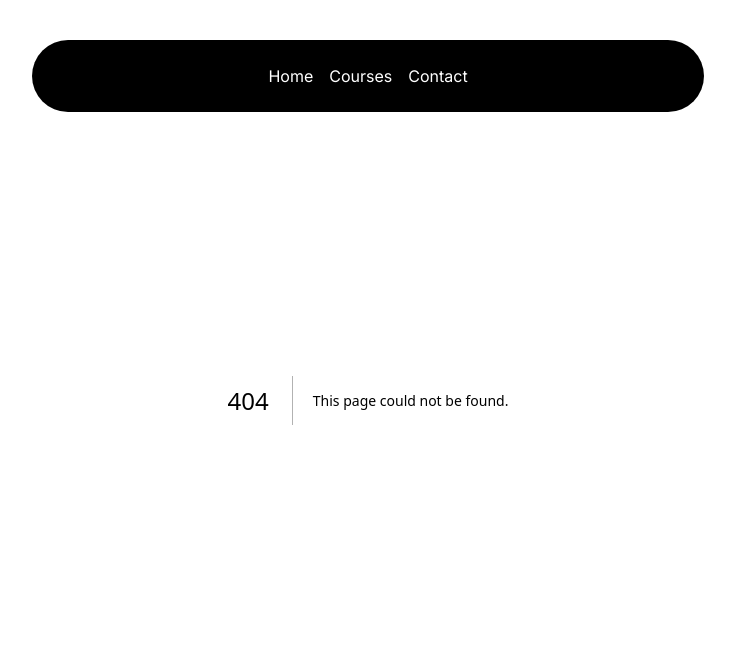
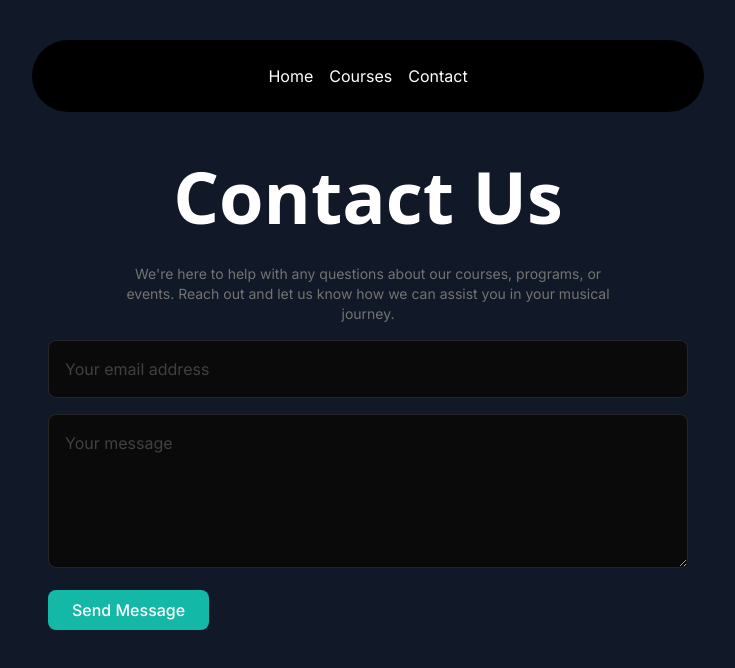
Before and after one commit to tonmoy-dev/music-school, a Next.js app: page /contact in a window 1280 px wide. Before the commit this address had no page. Shown: the top 668 px of the page, without its empty margins (272-1007 px from the left). Built offline with nearby package versions, Linux system fonts and the light colour scheme.

Commit message:
feat: Add contact us page

```diff
--- /dev/null
+++ b/src/app/contact/page.tsx
@@ -0,0 +1,61 @@
+"use client";
+import { useState } from "react";
+
+export default function ContactPage() {
+  const [email, setEmail] = useState("");
+  const [message, setMessage] = useState("");
+
+  const handleSubmit = (e: React.SyntheticEvent) => {
+    e.preventDefault();
+    const target = e.target as typeof e.target & {
+      email: { value: string };
+      message: { value: string };
+    };
+    const email = target.email.value; // typechecks!
+    const message = target.message.value; // typechecks!
+    // etc...
+  };
+  return (
+    <div className="min-h-screen bg-gray-100 dark:bg-gray-900 py-12 pt-36 relative">
+      {" "}
+      {/* Ensure the container is relative */}
+      {/* Content with higher z-index */}
+      <div className="max-w-2xl mx-auto p-4 relative z-10">
+        {" "}
+        {/* Add relative and z-10 to bring content to the front */}
+        <h1 className="text-lg md:text-7xl text-center font-sans font-bold mb-8 text-white">
+          Contact Us
+        </h1>
+        <p className="text-neutral-500 max-w-lg mx-auto my-2 text-sm text-center">
+          We&apos;re here to help with any questions about our courses,
+          programs, or events. Reach out and let us know how we can assist you
+          in your musical journey.
+        </p>
+        <form onSubmit={handleSubmit} className="space-y-4 mt-4">
+          <input
+            type="email"
+            value={email}
+            onChange={(e) => setEmail(e.target.value)}
+            placeholder="Your email address"
+            className="rounded-lg border border-neutral-800 focus:ring-2 focus:ring-teal-500 w-full p-4 bg-neutral-950 placeholder:text-neutral-700"
+            required
+          />
+          <textarea
+            value={message}
+            onChange={(e) => setMessage(e.target.value)}
+            placeholder="Your message"
+            className="rounded-lg border border-neutral-800 focus:ring-2 focus:ring-teal-500 w-full p-4 bg-neutral-950 placeholder:text-neutral-700"
+            rows={5}
+            required
+          ></textarea>
+          <button
+            type="submit"
+            className="px-6 py-2 rounded-lg bg-teal-500 text-white font-medium hover:bg-teal-600 focus:outline-none focus:ring-2 focus:ring-teal-500 focus:ring-offset-2"
+          >
+            Send Message
+          </button>
+        </form>
+      </div>
+    </div>
+  );
+}
```
